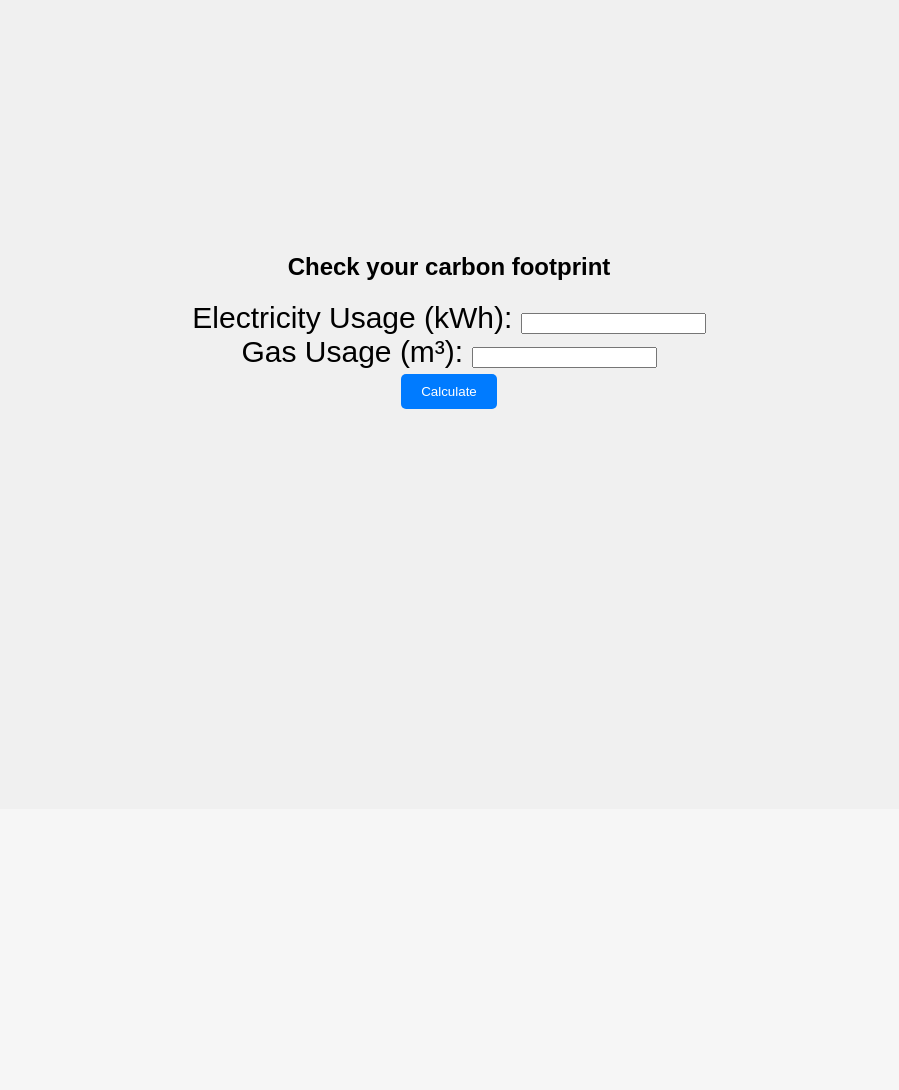
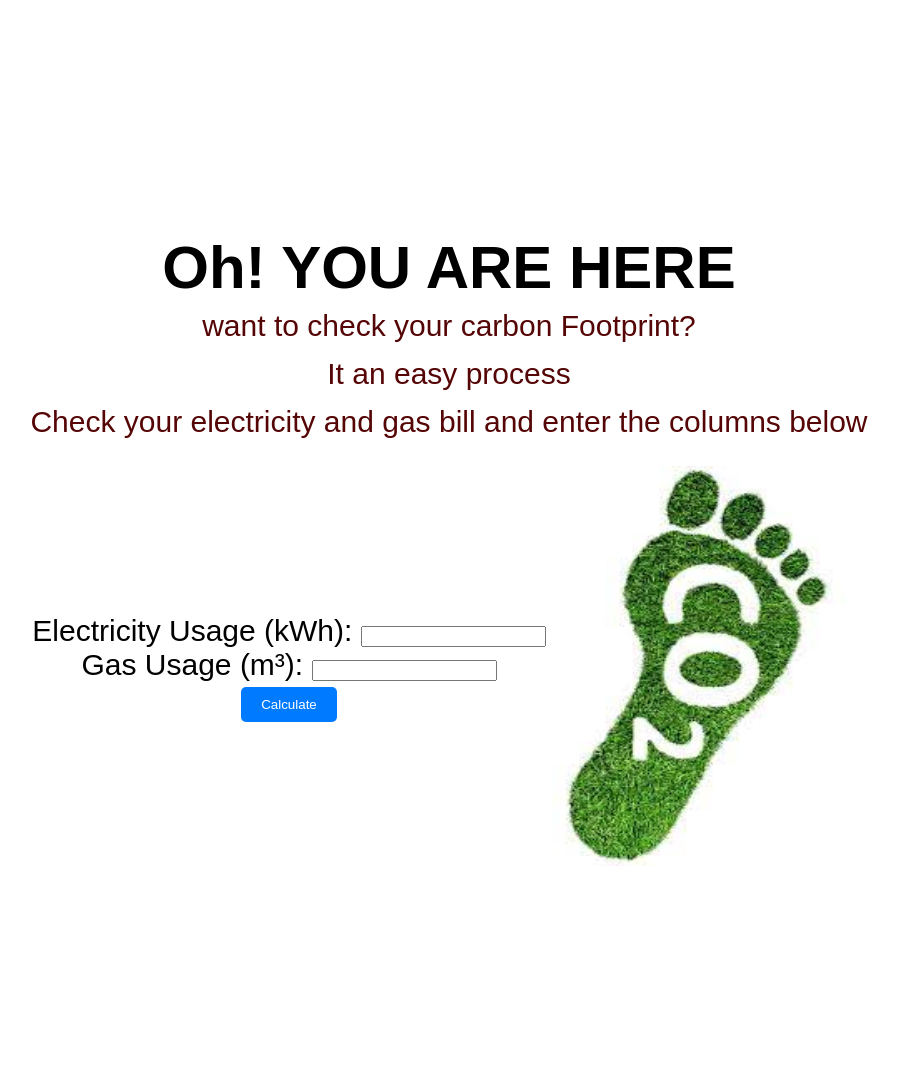
Before and after one commit to Miracle1608/TA22-Onboarding, a Flask app: template templates/home.html in a window 1280 px wide. Shown: the part 1400-2490 px from the top of the page, without its empty margins (191-1090 px from the left). Before the commit the page ends 1809 px from the top, so only its background shows below. Run offline with Flask 3, Linux system fonts and the light colour scheme; the template is opened without the code that fills it, so the values that code supplies are empty.

Commit message:
html typesetting and color settings

```diff
--- a/static/css/template.css
+++ b/static/css/template.css
@@ -1,7 +1,7 @@
 /* Global styles */
 body {
     font-family: Arial, sans-serif; /* Set global font */
-    background-color: #f0f0f0; /* Set background color */
+    background-color: #ffffff; /* Set background color */
     margin: 0; /* Set page margin to 0 to remove default margin */
     padding: 0; /* Set page padding to 0 to remove default padding */
 }
@@ -54,12 +54,24 @@ button:hover {
     align-items: center;
     padding: 20px;
 }
+.container1 {
+    display: flex;
+    justify-content: center; /* Align items on each end of the container */
+    align-items: center;
+    padding: 20px;
+}
 
 .slogan {
     flex: 1; /* Allow the slogan to take the remaining space */
     text-align: center; /* Center the slogan text horizontally */
 }
 
+.slogan2 {
+    font-size: 60px; /* Change the font size to your desired value */
+    text-align: center;
+    color: #000000; /* Change the text color to your desired value (e.g., #333 is dark gray) */
+    margin: 0; /* Remove default margin to avoid additional spacing */
+}
 .slogan p {
     font-size: 30px; /* Change the font size to your desired value */
     color: #550505; /* Change the text color to your desired value (e.g., #333 is dark gray) */
--- a/templates/home.html
+++ b/templates/home.html
@@ -36,7 +36,13 @@
   </div>
   <div class="spacer"></div>
   <section id="carbonfootprint">
-        <h2 class="slogan">Check your carbon footprint</h2>
+        <h2 class="slogan2">Oh! YOU ARE HERE</h2>
+        <div class="slogan">
+            <p>want to check your carbon Footprint?</p>
+            <p>It an easy process</p>
+            <p>Check your electricity and gas bill and enter the columns below</p>
+        </div>
+      <div class="container1">
         <form method="post" action="/calculate"class="calculator-form">
           <label for="electricity">Electricity Usage (kWh):</label>
           <input type="number" id="electricity" name="electricity" required><br>
@@ -44,6 +50,10 @@
           <input type="number" id="gas" name="gas" required><br>
           <button type="submit">Calculate</button>
         </form>
+          <div class="image-container">
+              <img src="{{ url_for('static', filename='images/Carbon Footprint.jpg') }}" height="400" width="300" alt="Image Description">
+          </div>
+      </div>
   </section>
   <div class="spacer"></div>
   {% endblock %}
```
Also changed, not shown: static/images/Carbon Footprint.jpg (added).
